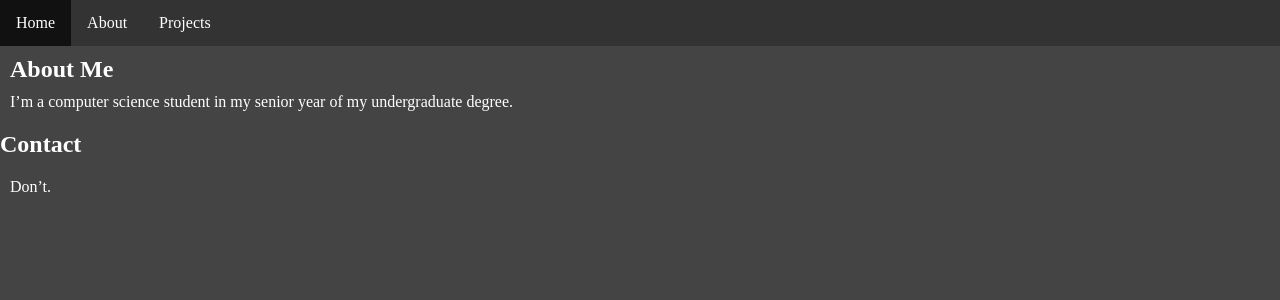
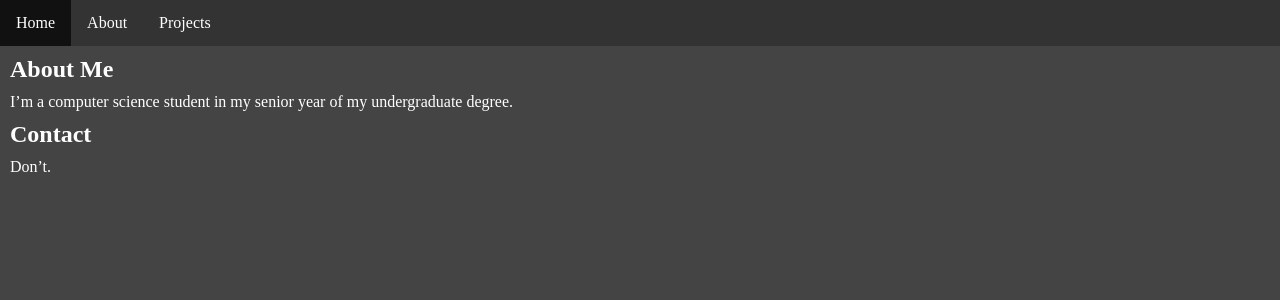
Before and after one commit to LightMage670/lightmage670.github.io, a Jekyll site: the page built from about.md, in a window 1280 px wide. Shown: the top 300 px of the page. Built offline with Jekyll 4.4.1, drawn with Linux system fonts in a browser that asks for light colours.

Commit message:
Fixing header margin

```diff
--- a/_layouts/default.html
+++ b/_layouts/default.html
@@ -12,7 +12,7 @@
                 padding: 0;
             }
 
-            h1, p {
+            h1, h2, h3, h4, h5, h6, p {
                 margin: 10px;
             }
 
```
